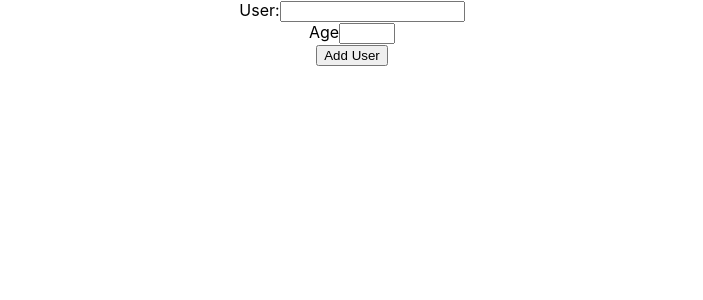
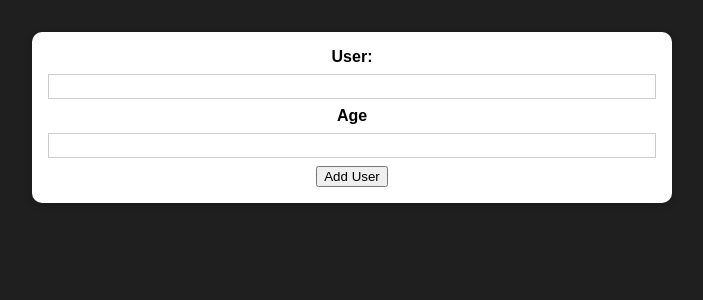
Before and after one commit to leedMx/react-practice, a React (Create React App) app: page / in a window 1280 px wide. Shown: the top 300 px of the page, without its empty margins (288-991 px from the left). Built offline with nearby package versions, Linux system fonts and the light colour scheme.

Commit message:
Basic input working

```diff
--- a/src/App.js
+++ b/src/App.js
@@ -1,6 +1,7 @@
 import './App.css';
 import NewUserForm from './components/Users/NewUserForm'
 import { useState } from 'react';
+import Card from './components/UI/Card';
 
 function App() {
   const [users, setUsers] = useState([]);
--- /dev/null
+++ b/src/components/UI/Card.js
@@ -0,0 +1,7 @@
+import classes from "./Card.module.css";
+
+const Card = (_props) => {
+    return <div className={`${classes.card} ${_props.className}`}>{_props.children}</div>
+}
+
+export default Card
--- /dev/null
+++ b/src/components/UI/Card.module.css
@@ -0,0 +1,5 @@
+.card {
+    background: white;
+    box-shadow: 0 2px 8px rgba(0, 0, 0, 0.26);
+    border-radius: 10px;
+  }
--- /dev/null
+++ b/src/components/Users/AddUser.module.css
@@ -0,0 +1,26 @@
+.input {
+    margin: 2rem auto;
+    padding: 1rem;
+    width: 90%;
+    max-width: 40rem;
+  }
+
+  .input label {
+    display: block;
+    font-weight: bold;
+    margin-bottom: 0.5rem;
+  }
+
+  .input input {
+    font: inherit;
+    display: block;
+    width: 100%;
+    border: 1px solid #ccc;
+    padding: 0.15rem;
+    margin-bottom: 0.5rem;
+  }
+
+  .input input:focus {
+    outline: none;
+    border-color: #4f005f;
+  }
--- a/src/components/Users/NewUserForm.js
+++ b/src/components/Users/NewUserForm.js
@@ -1,41 +1,40 @@
 import { useState } from "react"
+import Card from "../UI/Card";
+import classes from './AddUser.module.css';
 
 const NewUserForm = (_props) => {
-    const [isValid, setValid] = useState(false);
-    const [user, setUser] = useState("");
-    const [age, setAge] = useState(1);
+    const [username, setUsername] = useState("");
+    const [age, setAge] = useState("");
 
     const submitHandler = (event) => {
         event.preventDefault();
-        const user = {username: "username", age: 33, id: Math.random().toString()}
-        _props.onAddUser(user);
+        const user = {
+            username: username,
+            age: age,
+            id: Math.random().toString()
+        }
+        console.log(user);
+        setUsername('');
+        setAge('');
     }
 
     const userChangeHandler = (event) => {
-        setUser(event.target.value);
-        const validity = !(user.trim === '');
-        setValid(validity)
-        if (!isValid)
-            _props.onErrorMessage("Invalid Username");
+        setUsername(event.target.value);
     }
 
     const ageChangeHandler = (event) => {
-        const value = event.target.value;
-        const validity = value > 0;
-        setValid(validity);
-        if (!isValid)
-            _props.onErrorMessage("Invalid age value");
+        setAge(event.target.value);
     }
 
-    return <div>
+    return (<Card className={classes.input}>
         <form onSubmit={submitHandler}>
             <label htmlFor="user">User:</label>
-            <input type='text' id="user" onChange={userChangeHandler} value={user}></input><br />
+            <input type='text' id="user" onChange={userChangeHandler} value={username} />
             <label htmlFor="age">Age</label>
-            <input type='number' id="age" min='0' max='99' onChange={ageChangeHandler}></input><br />
+            <input type='number' id="age" min='0' max='99' onChange={ageChangeHandler} value={age} />
             <button type="submit">Add User</button>
         </form>
-    </div>;
+    </Card>);
 }
 
 export default NewUserForm
--- a/src/index.css
+++ b/src/index.css
@@ -1,13 +1,12 @@
+* {
+  box-sizing: border-box;
+}
+
+html {
+  font-family: sans-serif;
+}
+
 body {
   margin: 0;
-  font-family: -apple-system, BlinkMacSystemFont, 'Segoe UI', 'Roboto', 'Oxygen',
-    'Ubuntu', 'Cantarell', 'Fira Sans', 'Droid Sans', 'Helvetica Neue',
-    sans-serif;
-  -webkit-font-smoothing: antialiased;
-  -moz-osx-font-smoothing: grayscale;
+  background-color: #1f1f1f;
 }
-
-code {
-  font-family: source-code-pro, Menlo, Monaco, Consolas, 'Courier New',
-    monospace;
-}
--- a/src/index.js
+++ b/src/index.js
@@ -7,7 +7,7 @@ import reportWebVitals from './reportWebVitals';
 const root = ReactDOM.createRoot(document.getElementById('root'));
 root.render(
   <React.StrictMode>
-    <App />
+    <App/>
   </React.StrictMode>
 );
 
```
